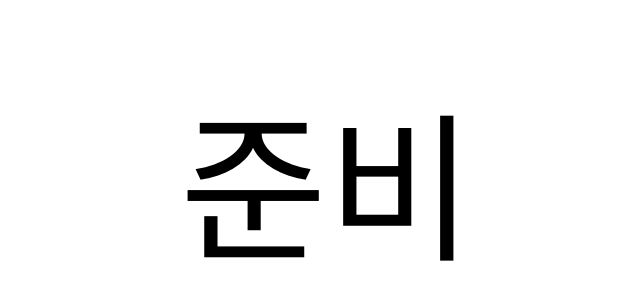
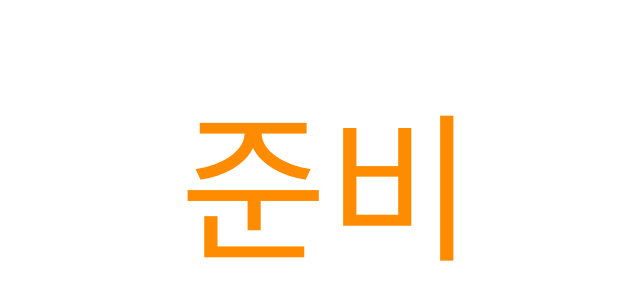
Before and after one commit to Bokwang0310/squat_counter, a plain HTML site: page index.html in a window 1280 px wide. Shown: the part 206-506 px from the top of the page, without its empty margins (313-953 px from the left). Drawn offline with Linux system fonts and the light colour scheme.

Commit message:
Add hover event on waiting box

```diff
--- a/style.css
+++ b/style.css
@@ -15,6 +15,10 @@ body {
   -khtml-user-select: none;
   -webkit-user-select: none;
   user-select: none;
+}
+
+.waiting-box:hover {
+  color: darkorange;
 }
 
 .counting-wrapper {
```
Also changed, not shown: index.html (+1 -1 lines).
